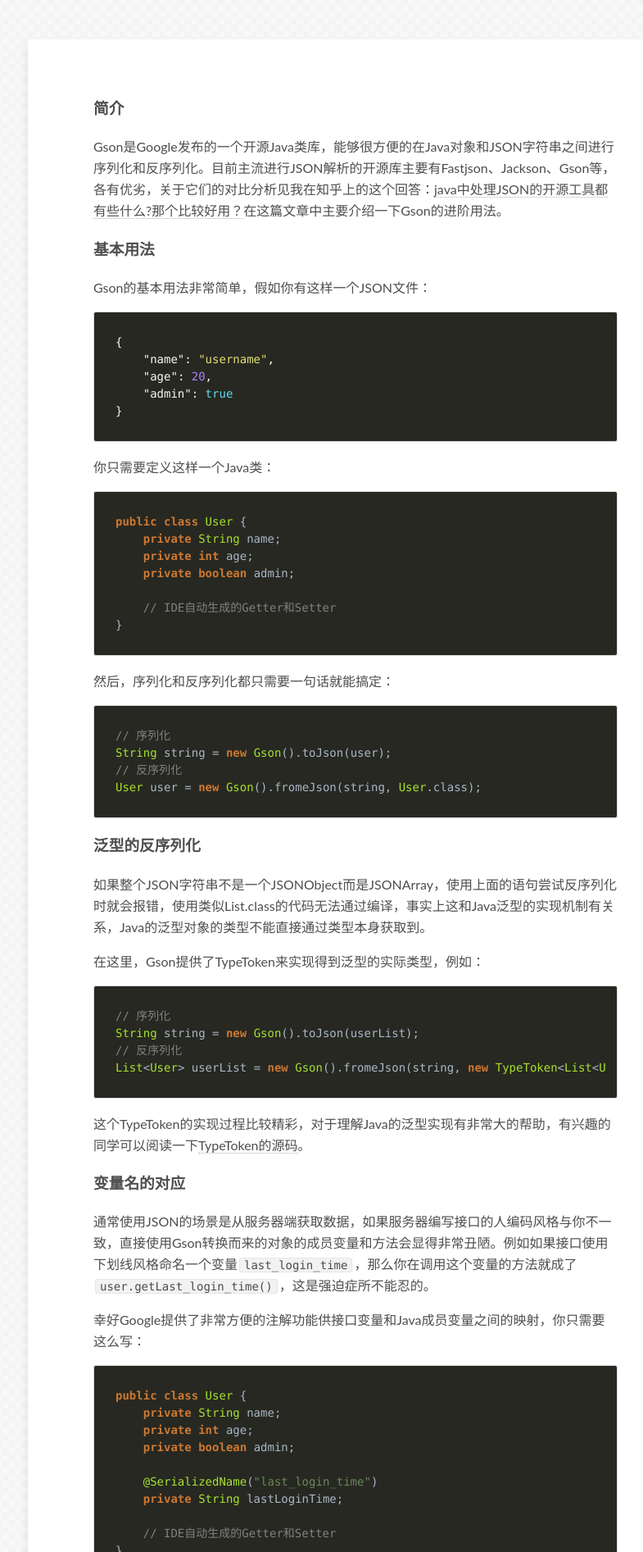
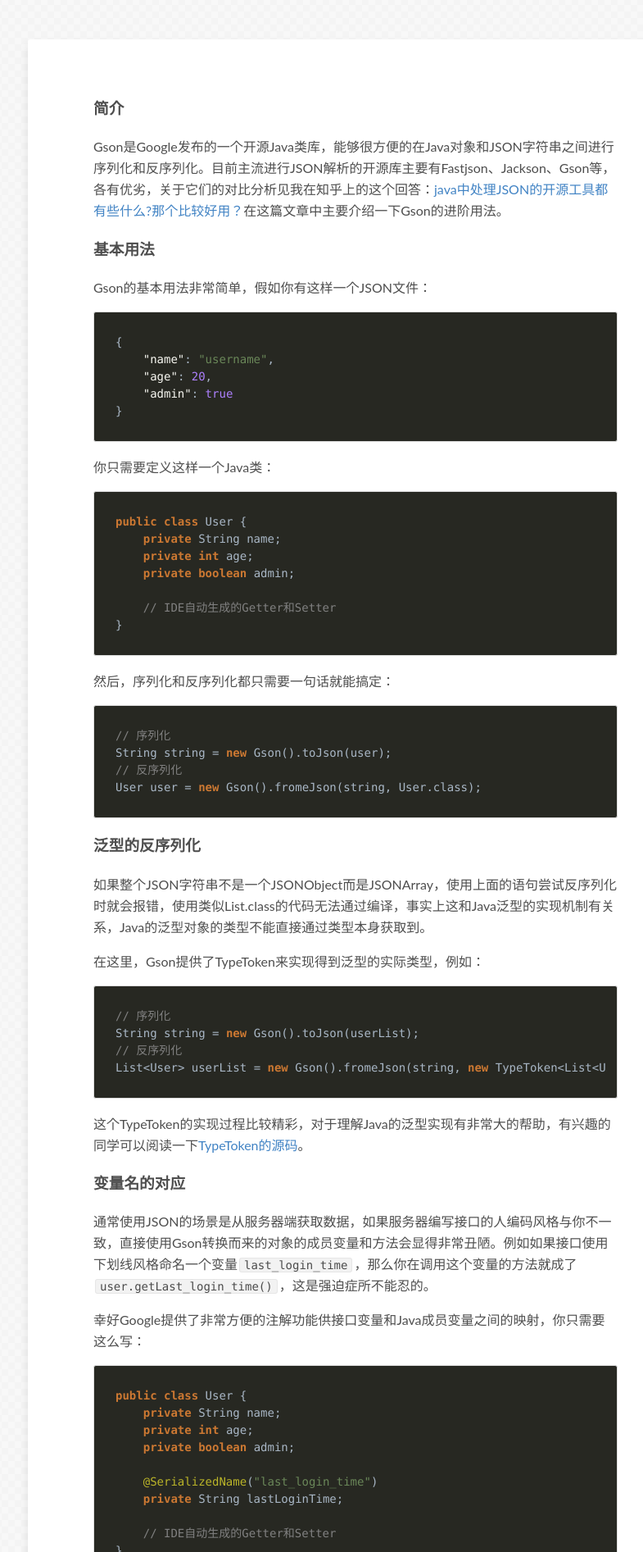
Before and after one commit to dss886/www.dss886.com, a Jekyll site: the page built from _posts/2016-01-19-01.md, in a window 1280 px wide. Shown: the part 402-2295 px from the top of the page at 82% size, without its empty margins (206-991 px from the left). Built offline with Jekyll 4.4.1, drawn with Linux system fonts in a browser that asks for light colours; nearby versions of some CDN libraries; comment, search, counter and statistics services are not loaded.

Commit message:
微调代码高亮的样式和基本设置

```diff
--- a/_config.yml
+++ b/_config.yml
@@ -38,7 +38,7 @@
 
 # http://en.wikipedia.org/wiki/List_of_tz_database_time_zones
 timezone:    Asia/Shanghai
-future:      false  # publish future dated posts --  true, false (default)
+future:      true  # publish future dated posts --  true, false (default)
 highlighter: rouge
 markdown:    kramdown
 gems:
@@ -51,7 +51,7 @@
   style: compressed
 
 # https://github.com/mojombo/jekyll/wiki/Permalinks
-permalink:   /:categories/:title/
+permalink:   /:year/:month/:day/:title/
 
 # Amount of post to show on home page
 paginate: 5
--- a/_sass/_page.scss
+++ b/_sass/_page.scss
@@ -28,11 +28,7 @@
 	// Dotted line underlines for links
 	p > a,
 	li > a {
-		border-bottom: 1px dotted lighten($link-color, 50);
-
-		&:hover {
-			border-bottom-style: solid;
-		}
+		color: $link-color-x
 	}
 
 	li {
--- a/_sass/_syntax.scss
+++ b/_sass/_syntax.scss
@@ -128,9 +128,32 @@
 	.m { color: #6897BB } /* Literal.Number */
 	.s { color: #6A8759 } /* Literal.String */
 	.na { color: #A9B7C6 } /* Name.Attribute */
-	.nf { color: #CC7833 } /* Name.Function */
+	.nc { color: #A9B7C6 } /* Name.Class */
+	.nd { color: #BBB529 } /* Name.Decorator */
+	.nf { color: #A9B7C6 } /* Name.Function */
 	.mf { color: #6897BB } /* Literal.Number.Float */
 	.mh { color: #6897BB } /* Literal.Number.Hex */
 	.mi { color: #6897BB } /* Literal.Number.Integer */
 	.mo { color: #6897BB } /* Literal.Number.Oct */
 }
+
+.language-json {
+	.p { color: #A9B7C6 } /* Punctuation */
+	.nt { color: #A9B7C6 } /* Name.Tag */
+	.kc { color: #ae81ff } /* Keyword.Constant */
+	.s2 { color: #6A8759 } /* Literal.String.Double */
+}
+
+.language-xml {
+	.nt { color: #E8BF6A } /* Name.Tag */
+	.s { color: #A5C261 } /* Literal.String */
+	.na { color: #A9B7C6 } /* Name.Attribute */
+}
+
+.language-gradle {
+	.k { color: #A9B7C6 } /* Keyword */
+	.n { color: #A9B7C6 } /* Name */
+	.o { color: #A9B7C6 } /* Operator */
+	.s1 { color: #6A8759 } /* Literal.String.Single */
+	.s2 { color: #6A8759 } /* Literal.String.Double */
+}
--- a/_sass/_typography.scss
+++ b/_sass/_typography.scss
@@ -91,12 +91,11 @@
 
 blockquote {
 	font-family: $alt-font;
-	font-style: italic;
-	border-left: 8px solid $border-color;
-	padding-left: 20px;
+	border-left: 4px solid $border-color;
+	padding-left: 16px;
 
 	@media #{$medium} {
-		margin-left: -28px;
+		margin-left: -20px;
 	}
 }
 
--- a/_sass/_variables.scss
+++ b/_sass/_variables.scss
@@ -39,6 +39,7 @@
 $comp-color                      : complement(#222);
 $border-color                    : lighten($base-color,60);
 $link-color                      : rgba(#222,0.8);
+$link-color-x                    : #4183c4;
 
 $primary                         : #222;
 $success                         : #5cb85c;
```
